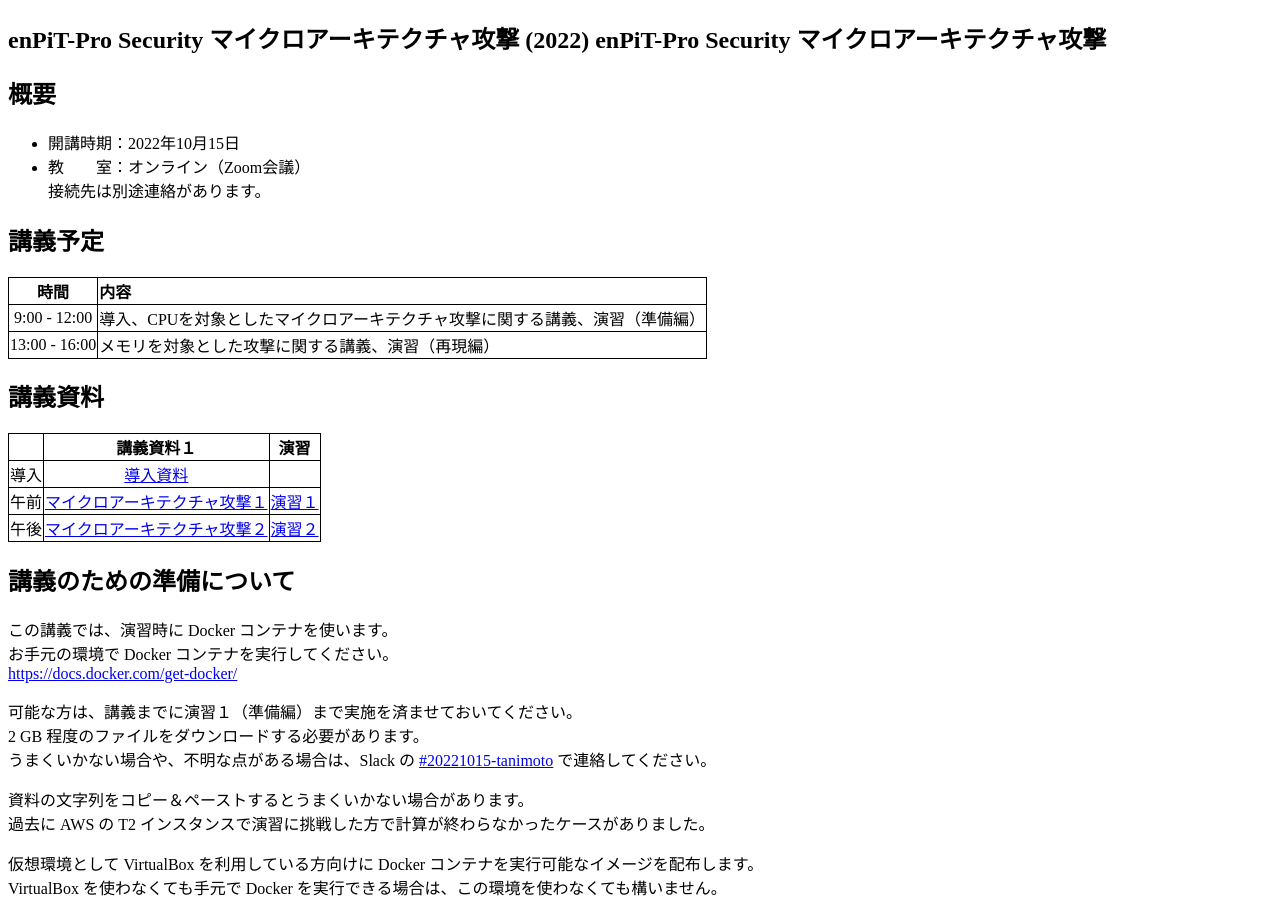
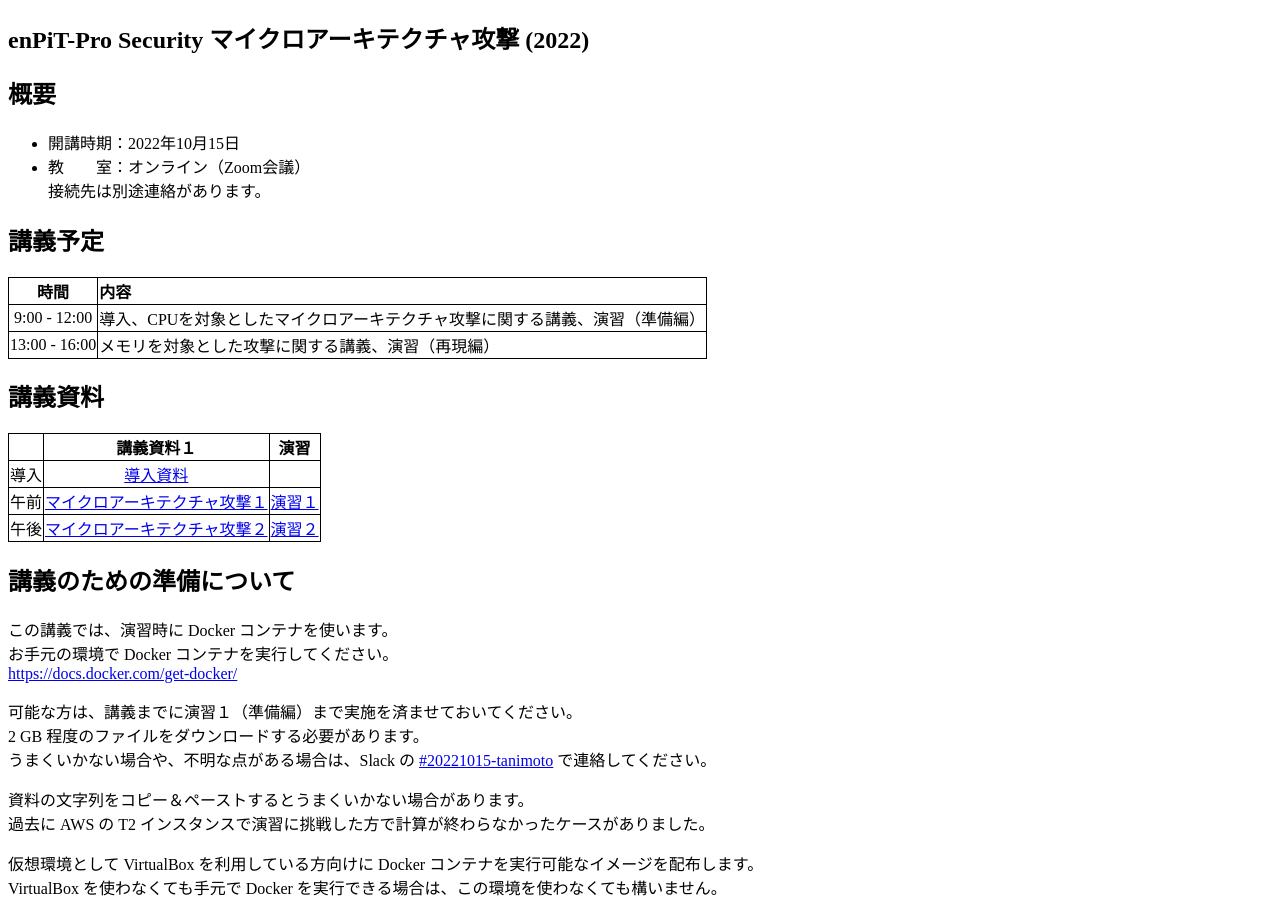
Before and after one commit to teruo41/teruo41.github.io, a Jekyll site: the page built from lectures/enpit-prosec-uarch2022.md, in a window 1280 px wide and 900 px high. Built offline with Jekyll 4.4.1, drawn with Linux system fonts in a browser that asks for light colours.

Commit message:
Update enpit-prosec-uarch2022.md

```diff
--- a/lectures/enpit-prosec-uarch2022.md
+++ b/lectures/enpit-prosec-uarch2022.md
@@ -10,7 +10,7 @@ table, th, td {
 }
 </style>
 
-# {{ page.title }} enPiT-Pro Security マイクロアーキテクチャ攻撃
+# {{ page.title }}
 
 ## 概要
 
```
